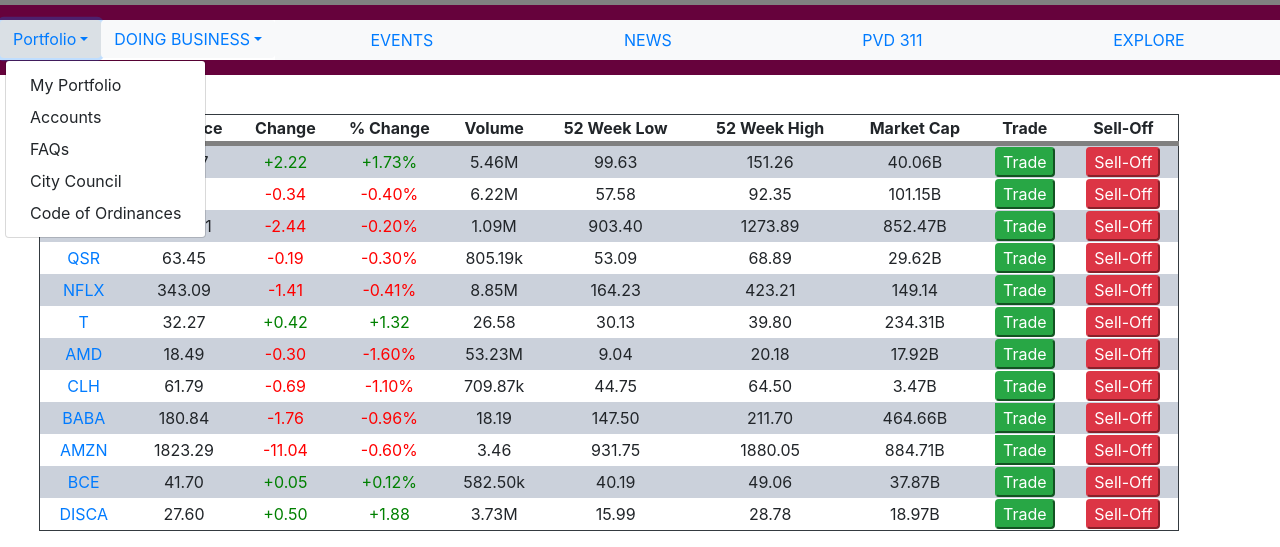
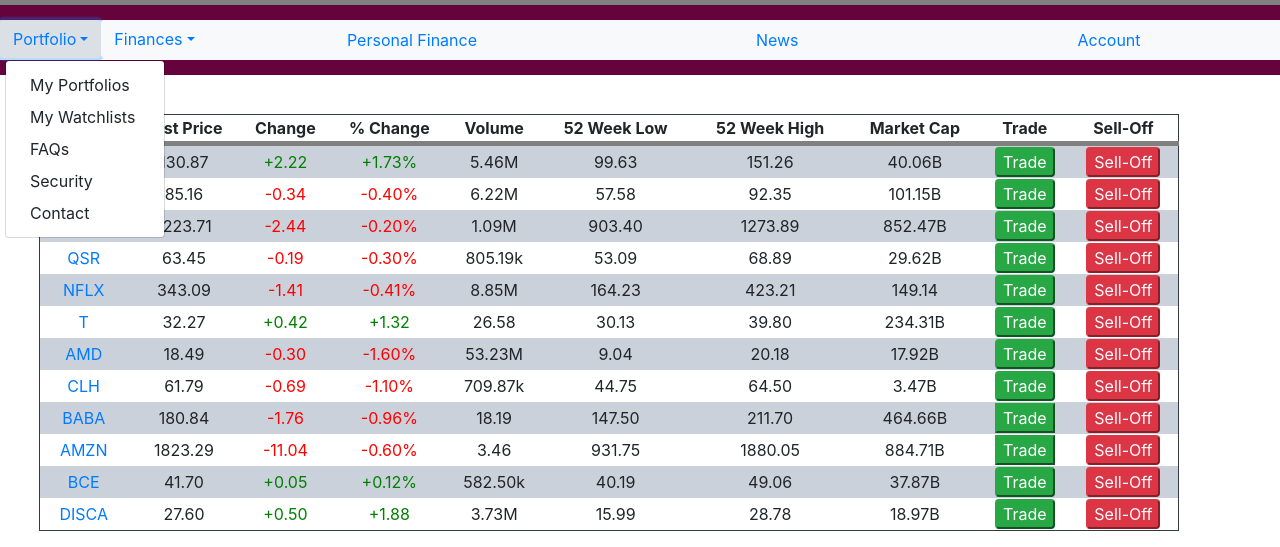
Before and after one commit to milomacphail/financepage, a plain HTML site: page table.html in a window 1280 px wide. Both pictures are taken after a click on the button "Portfolio". Shown: the part 105-652 px from the top of the page. Drawn offline with nearby package versions, Linux system fonts and the light colour scheme.

Commit message:
Updated nav

```diff
--- a/table.html
+++ b/table.html
@@ -27,30 +27,28 @@
                 </div>
         </nav>
 
-    <nav class="nav nav-fill bg-grey">
+<nav class="nav nav-fill bg-light">
             <div class="dropdown">
                 <a class="btn dropdown-toggle bg-light" id="dropdownMenuButton" data-toggle="dropdown" aria-haspopuup="true" aria-expanded="false" href="" style="text-secondary" role="button">Portfolio</a>
                 <div class="dropdown-menu" aria-labelledby="dropdownMenuLink">
-                <a class="dropdown-item" href="http://www.providenceri.gov/i-want-to/">My Portfolio</a>
-                <a class="dropdown-item" href="http://www.providenceri.gov/mayors-office/">Accounts</a>
-                <a class="dropdown-item" href="http://www.providenceri.gov/departments/">FAQs</a>
-                <a class="dropdown-item" href="http://council.providenceri.com/">City Council</a>
-                <a class="dropdown-item" href="https://library.municode.com/ri/providence/codes/code_of_ordinances">Code of Ordinances</a>
+                <a class="dropdown-item" href="table.html">My Portfolios</a>
+                <a class="dropdown-item" href="table.html">My Watchlists</a>
+                <a class="dropdown-item" href="https://www.investopedia.com/articles/trading/05/011705.asp">FAQs</a>
+                <a class="dropdown-item" href="https://www.fool.com/retirement/2017/04/29/how-to-keep-your-financial-data-safe-online.aspx">Security</a>
+                <a class="dropdown-item" href="http://www.google.com">Contact</a>
                 </div>
             </div>
             <div class="dropdown">
-                <a class="btn dropdown-toggle bg-light" id="dropdownMenuButton" data-toggle="dropdown" aria-haspopuup="true" aria-expanded="false" href="" style="text-secondary" role="button">DOING BUSINESS</a>
+                <a class="btn dropdown-toggle bg-light" id="dropdownMenuButton" data-toggle="dropdown" aria-haspopuup="true" aria-expanded="false" href="" style="text-secondary" role="button">Finances</a>
                 <div class="dropdown-menu" aria-labelledby="dropdownMenuLink">
-                <a class="dropdown-item bg-light" href="http://www.providenceeconomicdevelopment.net/business-portal/index.php">Starting a Business</a>
-                <a class="dropdown-item bg-light" href="http://www.providenceri.gov/inspection-standards/">Construction</a>
-                <a class="dropdown-item bg-light" href="http://www.providenceri.gov/board-of-licenses/">Running a Business</a>
-                <a class="dropdown-item bg-light" href="http://www.providenceri.gov/ethics/">Ethics</a>
+                <a class="dropdown-item bg-light" href="https://www.investopedia.com/financial-advisor/steps-building-profitable-portfolio/">Getting Started</a>
+                <a class="dropdown-item bg-light" href="https://www.investopedia.com/financial-edge/0412/the-best-portfolio-balance.aspx">Building a Balanced Portfolio</a>
+                <a class="dropdown-item bg-light" href="https://www.investopedia.com/terms/e/ethical-investing.asp">Investing Ethically</a>
                 </div>
             </div>
-            <a href="http://www.providenceri.gov/event/" class="nav-item nav-link bg-light">EVENTS</a>
-            <a href="#=http://www.providenceri.gov/news-events/" class="nav-item nav-link bg-light">NEWS</a>
-            <a href="http://www.providenceri.gov/pvd-311/" class="nav-item nav-link bg-light">PVD 311</a>
-            <a href="https://www.goprovidence.com/" class= "nav-item nav-link bg-light">EXPLORE</a>
+            <a href="https://finance.yahoo.com/personal-finance" class="nav-item nav-link bg-light">Personal Finance</a>
+            <a href="https://finance.yahoo.com/" class="nav-item nav-link bg-light">News</a>
+            <a href="index.html" class="nav-item nav-link bg-light">Account</a>
         </nav>
 
     <div style="padding: 15px;">
```
Also changed, not shown: index.html (+15 -18 lines).
